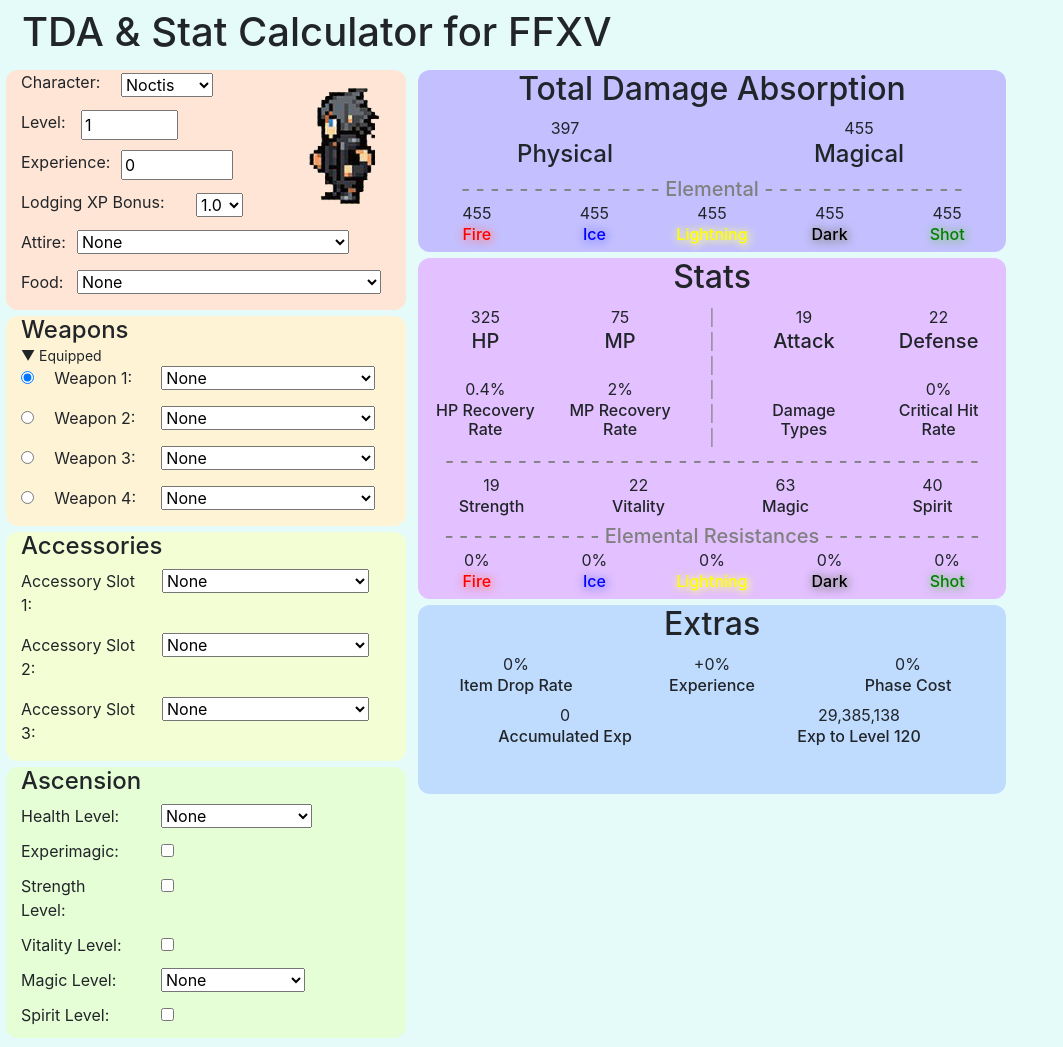
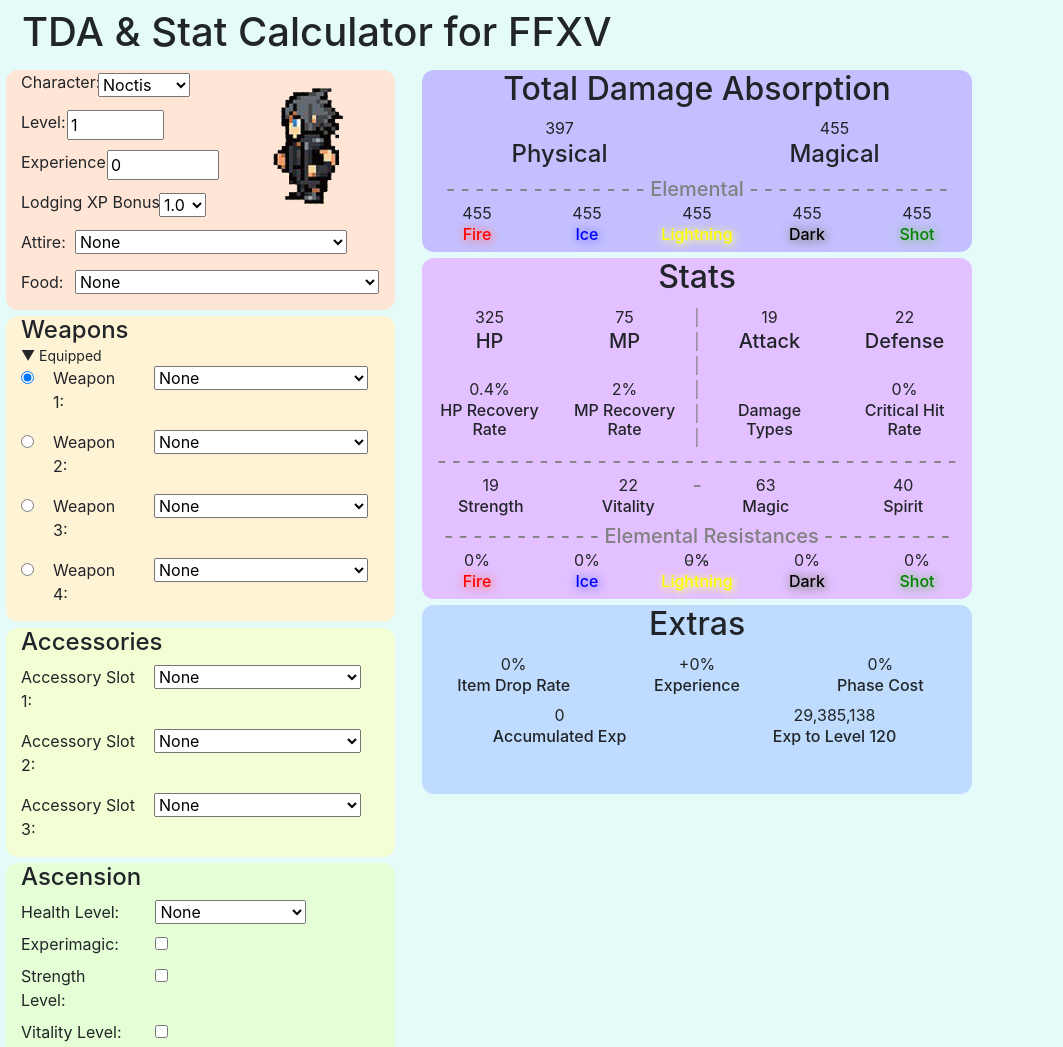
Before and after one commit to divallesg/TDACalculator, a plain HTML site: page index.html in a window 1280 px wide. Shown: the top 1047 px of the page, without its empty margins (0-1063 px from the left). Drawn offline with Linux system fonts and the light colour scheme.

Commit message:
Fixed wraping issue, still not finished cleaning up css

```diff
--- a/assets/css/styles.css
+++ b/assets/css/styles.css
@@ -1,19 +1,10 @@
 .leftside {
-  margin:0px;
-  padding-left:15px;
-  padding-right:0px;
-  flex-shrink:0;
-  max-width:427px;
-  min-width:427px;
+  padding-right:0rem;
+  flex:0 0 26rem;
 }
 
 .rightside {
-  margin:0px;
-  padding:0px;
-  max-width:600px;
-  min-width:600px;
-  /*flex-shrink:0;*/
-  flex:0 0 600px;
+  flex:0 0 37rem;
 }
 
 .dropdown {
@@ -29,23 +20,32 @@
 }
 
 .ascension-row {
-  margin-bottom:-5px;
+  margin-bottom:-0.5rem;
 }
 
 .ascension-column {
-  padding-bottom:0px;
+  padding-bottom:0rem;
 }
 
-.col-lg-4.weapon-column {
-  max-width:28%;
+.divider-column {
+  max-width:10px;
+  padding:0px;
 }
 
-.col.ascension-column {
-  max-width:35%;
+.weapon-column {
+  max-width:106px;
 }
 
-.col-lg-5.accessory-column {
-  max-width:39%;
+.equipped-radio {
+  max-width:32px;
+}
+
+.ascension-column {
+  max-width:8.4rem;
+}
+
+.accessory-column {
+  max-width:148px;
 }
 
 .result-box {
--- a/index.html
+++ b/index.html
@@ -25,40 +25,40 @@
                         <div class="row">
                             <div class="col">
                                 <div class="row">
-                                    <div class="col-lg-4">
+                                    <div class="col" style="max-width:77px;">
                                         <p>Character:</p>
                                     </div>
                                     <div class="col"><select id="character" style="margin-top:3px;"><option value="0" selected="">Noctis</option><option value="1">Gladiolus</option><option value="2">Ignis</option><option value="3">Prompto</option></select></div>
                                 </div>
                                 <div class="row">
-                                    <div class="col-lg-3">
+                                    <div class="col" style="max-width:61px;">
                                         <p>Level:</p>
                                     </div>
                                     <div class="col"><input type="number" value="1" placeholder="1-120" min="1" max="120" step="1" id="level" style="margin-left:-15px;" pattern="[0-9]"></div>
                                 </div>
                                 <div class="row">
-                                    <div class="col-lg-4">
+                                    <div class="col" style="max-width:86px;">
                                         <p>Experience:</p>
                                     </div>
-                                    <div class="col-lg-8"><input type="number" value="0" placeholder="Current Exp" min="0" step="100" id="xp" class="dropdown" style="max-width:7rem;" pattern="[0-9]"></div>
+                                    <div class="col"><input type="number" value="0" placeholder="Current Exp" min="0" step="100" id="xp" class="dropdown" style="max-width:7rem;" pattern="[0-9]"></div>
                                 </div>
                                 <div class="row">
-                                    <div class="col-lg-7">
+                                    <div class="col" style="max-width:138px;">
                                         <p class="text-nowrap">Lodging XP Bonus:</p>
                                     </div>
-                                    <div class="col-lg-5"><select id="LodgingXPBonus" style="margin-top:3px;"><option value="1.0" selected="">1.0</option><option value="1.1">1.1</option><option value="1.2">1.2</option><option value="1.5">1.5</option><option value="2.0">2.0</option><option value="3.0">3.0</option></select></div>
+                                    <div class="col"><select id="LodgingXPBonus" style="margin-top:3px;"><option value="1.0" selected="">1.0</option><option value="1.1">1.1</option><option value="1.2">1.2</option><option value="1.5">1.5</option><option value="2.0">2.0</option><option value="3.0">3.0</option></select></div>
                                 </div>
                             </div>
-                            <div class="col-lg-3" style="height:10rem;"><img id="CharacterImage" style="margin-top:18px;margin-left:-15px;"></div>
+                            <div class="col" style="max-width:125px;"><img id="CharacterImage" style="margin-top:18px;margin-left:-15px;"></div>
                         </div>
                         <div class="row">
-                            <div class="col-lg-4" style="max-width:14%;">
+                            <div class="col" style="max-width:54px;">
                                 <p>Attire:</p>
                             </div>
                             <div class="col"><select id="attire" class="dropdown" style="max-width:17rem;"><option value="0" selected="">None</option></select></div>
                         </div>
                         <div class="row">
-                            <div class="col-lg-3" style="max-width:14%;">
+                            <div class="col" style="max-width:54px;">
                                 <p>Food:</p>
                             </div>
                             <div class="col"><select id="food" class="dropdown" style="max-width:19rem;"><option value="0" selected="">None</option></select></div>
@@ -69,38 +69,38 @@
                     <div class="col">
                         <div class="row">
                             <div class="col" style="height:29px;">
-                                <h4 style="height:-20px;">Weapons</h4>
+                                <h4>Weapons</h4>
                             </div>
                         </div>
                         <div class="row" style="height:21px;">
-                            <div class="col-lg-12">
+                            <div class="col">
                                 <p style="font-size:14px;">▼ Equipped<br></p>
                             </div>
                         </div>
                         <div class="row">
-                            <div class="col-lg-1"><input type="radio" name="equipped" value="0" checked=""></div>
-                            <div class="col-lg-4 weapon-column">
+                            <div class="col equipped-radio"><input type="radio" name="equipped" value="0" checked=""></div>
+                            <div class="col weapon-column">
                                 <p>Weapon 1:</p>
                             </div>
                             <div class="col"><select id="weapon1" class="dropdown weapon-dropdown"><option value="0" selected="">None</option></select></div>
                         </div>
                         <div class="row">
-                            <div class="col-lg-1"><input type="radio" name="equipped" value="1"></div>
-                            <div class="col-lg-4 weapon-column">
+                            <div class="col equipped-radio"><input type="radio" name="equipped" value="1"></div>
+                            <div class="col weapon-column">
                                 <p>Weapon 2:</p>
                             </div>
                             <div class="col"><select id="weapon2" class="dropdown weapon-dropdown"><option value="0" selected="">None</option></select></div>
                         </div>
                         <div class="row">
-                            <div class="col-lg-1"><input type="radio" name="equipped" value="2"></div>
-                            <div class="col-lg-4 weapon-column">
+                            <div class="col equipped-radio"><input type="radio" name="equipped" value="2"></div>
+                            <div class="col weapon-column">
                                 <p>Weapon 3:</p>
                             </div>
                             <div class="col"><select id="weapon3" class="dropdown weapon-dropdown"><option value="0" selected="">None</option></select></div>
                         </div>
                         <div class="row">
-                            <div class="col-lg-1"><input type="radio" name="equipped" value="3"></div>
-                            <div class="col-lg-4 weapon-column">
+                            <div class="col equipped-radio"><input type="radio" name="equipped" value="3"></div>
+                            <div class="col weapon-column">
                                 <p>Weapon 4:</p>
                             </div>
                             <div class="col"><select id="weapon4" class="dropdown weapon-dropdown"><option value="0" selected="">None</option></select></div>
@@ -115,19 +115,19 @@
                             </div>
                         </div>
                         <div class="row">
-                            <div class="col-lg-5 accessory-column">
+                            <div class="col accessory-column">
                                 <p>Accessory Slot 1:</p>
                             </div>
                             <div class="col"><select id="accessory1" class="dropdown accessory-dropdown"><option value="0" selected="">None</option></select></div>
                         </div>
                         <div class="row">
-                            <div class="col-lg-5 accessory-column">
+                            <div class="col accessory-column">
                                 <p>Accessory Slot 2:</p>
                             </div>
                             <div class="col"><select id="accessory2" class="dropdown accessory-dropdown"><option value="0" selected="">None</option></select></div>
                         </div>
                         <div class="row">
-                            <div class="col-lg-5 accessory-column">
+                            <div class="col accessory-column">
                                 <p>Accessory Slot 3:</p>
                             </div>
                             <div class="col"><select id="accessory3" class="dropdown accessory-dropdown"><option value="0" selected="">None</option></select></div>
@@ -323,7 +323,7 @@
                                     </div>
                                 </div>
                             </div>
-                            <div class="col-lg-1">
+                            <div class="col divider-column">
                                 <div class="row divider">
                                     <div class="col">
                                         <p>|</p>
@@ -368,7 +368,7 @@
                         <div class="row">
                             <div class="col">
                                 <div class="row">
-                                    <div class="col-lg-6">
+                                    <div class="col">
                                         <div class="row">
                                             <div class="col">
                                                 <p id="StatsHPRec" class="result-box"></p>
@@ -380,7 +380,7 @@
                                             </div>
                                         </div>
                                     </div>
-                                    <div class="col-lg-6">
+                                    <div class="col">
                                         <div class="row">
                                             <div class="col">
                                                 <p id="StatsMPRec" class="result-box"></p>
@@ -394,7 +394,7 @@
                                     </div>
                                 </div>
                             </div>
-                            <div class="col-lg-1">
+                            <div class="col divider-column">
                                 <div class="row divider">
                                     <div class="col">
                                         <p>|</p>
@@ -413,20 +413,20 @@
                             </div>
                             <div class="col">
                                 <div class="row">
-                                    <div class="col-lg-6">
+                                    <div class="col">
                                         <div class="row" style="height:1.5rem;">
-                                            <div class="col-lg-12">
+                                            <div class="col">
                                                 <p id="StatsDamageElement" class="result-box damage non-elemental" style="margin-top:-1rem;"></p>
                                                 <p id="StatsDamageType" class="result-box damage" style="color:brown;text-shadow:1px 1px 10px white, 1px 1px 10px brown;"></p>
                                             </div>
                                         </div>
                                         <div class="row">
-                                            <div class="col-lg-12">
+                                            <div class="col">
                                                 <h6>Damage Types</h6>
                                             </div>
                                         </div>
                                     </div>
-                                    <div class="col-lg-6">
+                                    <div class="col">
                                         <div class="row">
                                             <div class="col">
                                                 <p id="StatsCrit" class="result-box"></p>
```
